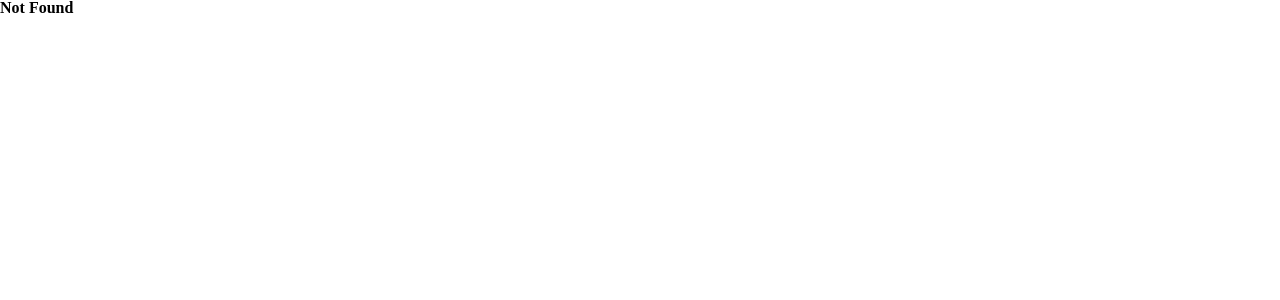
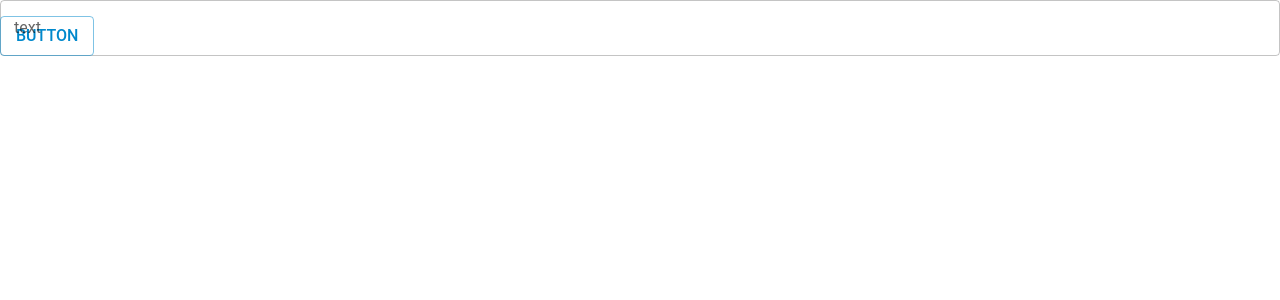
Before and after one commit to gholamreza-hasnzade/telegram, a React (Vite) app: page /login in a window 1280 px wide. Shown: the top 300 px of the page. Built offline with nearby package versions, Linux system fonts and the light colour scheme.

Commit message:
fixed style

```diff
--- /dev/null
+++ b/src/components/views/Auth/index.ts
@@ -0,0 +1 @@
+export { LoginView } from "@components/views/Auth/login/login.view"
--- /dev/null
+++ b/src/components/views/Auth/login/login.view.tsx
@@ -0,0 +1,18 @@
+/* import React from 'react' */
+
+import { Button, TextField } from "@mui/material";
+
+export const LoginView = () => {
+    return (
+        <div>
+            <TextField
+                sx={{
+                    height: "15px",
+                }}
+                label="text"
+                placeholder="test"
+            />
+            <Button variant="outlined">Button</Button>
+        </div>
+    );
+};
--- a/src/configs/app-configurations/base-styles/base-styles.config.reset.tsx
+++ b/src/configs/app-configurations/base-styles/base-styles.config.reset.tsx
@@ -9,7 +9,9 @@ export const BaseStylesConfigReset = css`
         margin: 0;
         box-sizing: border-box;
     }
-
+    html {
+        font-size: 10px;
+    }
     html,
     body,
     div,
@@ -82,6 +84,10 @@ export const BaseStylesConfigReset = css`
     }
     body {
         line-height: 1;
+        width: 100%;
+        height: 100vh;
+        display: flex;
+        flex-direction: column;
     }
     ol,
     ul {
--- a/src/configs/app-configurations/material-ui/material-ui.config.theme.ts
+++ b/src/configs/app-configurations/material-ui/material-ui.config.theme.ts
@@ -5,13 +5,42 @@ import { createTheme, Theme } from '@mui/material/styles';
 import { THEME_LIGHT } from '@constants/themes';
 
 
- const { palette: { augmentColor } } = createTheme();
+const { palette: { augmentColor } } = createTheme();
 const createColor = (mainColor: string) => augmentColor({ color: { main: mainColor } })
 
 export const MATERIAL_UI_THEME_CONFIG: Theme = createTheme({
     direction: 'ltr',
     typography: {
-        fontFamily: 'Roboto'
+        fontFamily: 'Roboto',
+        button: {
+            fontSize: '1rem',
+        }
+
+    },
+    palette: {
+        primary: createColor(THEME_LIGHT.PRIMARY),
+    },
+    components: {
+        // Name of the component
+        MuiButton: {
+            styleOverrides: {
+                root: {
+                    fontSize: '1rem',
+                },
+            },
+
+        },
+        MuiTextField: {
+
+            styleOverrides: {
+
+                root: {
+
+                    fontFamily: "Roboto",
+                    width: "100%",
+                }
+            }
+        }
     },
 
 });
```
Also changed, not shown: src/configs/app-configurations/routes/AppRouteConfig.tsx (+8 -0 lines).
